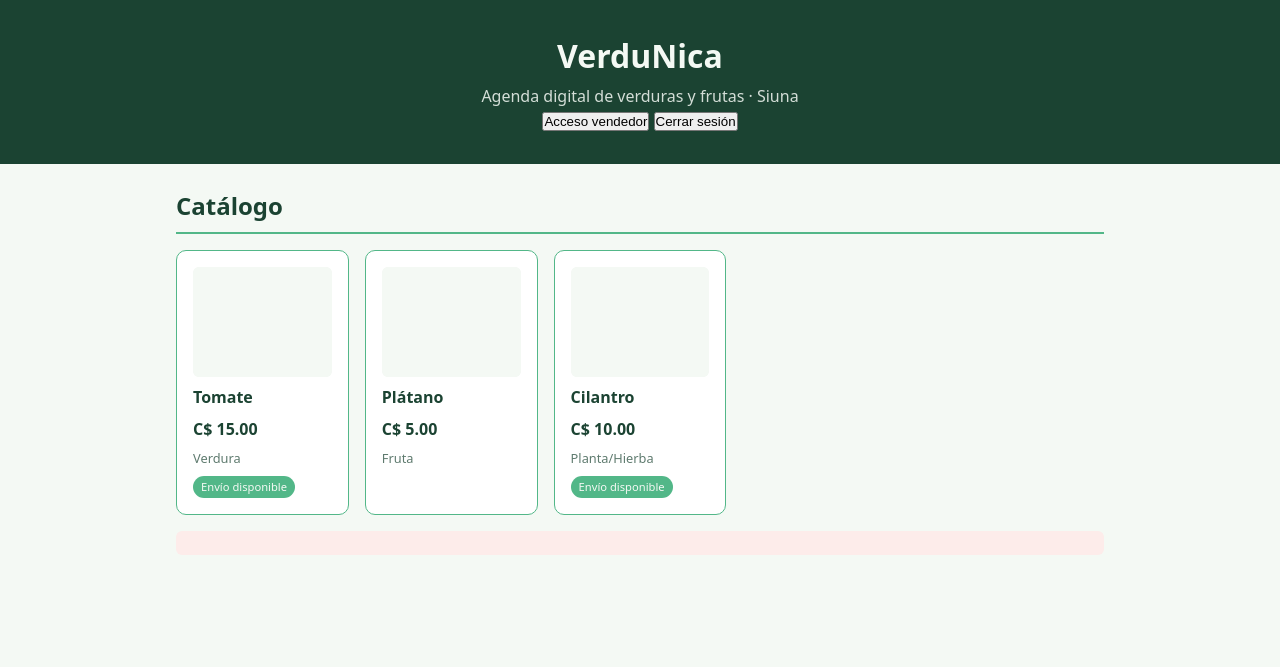
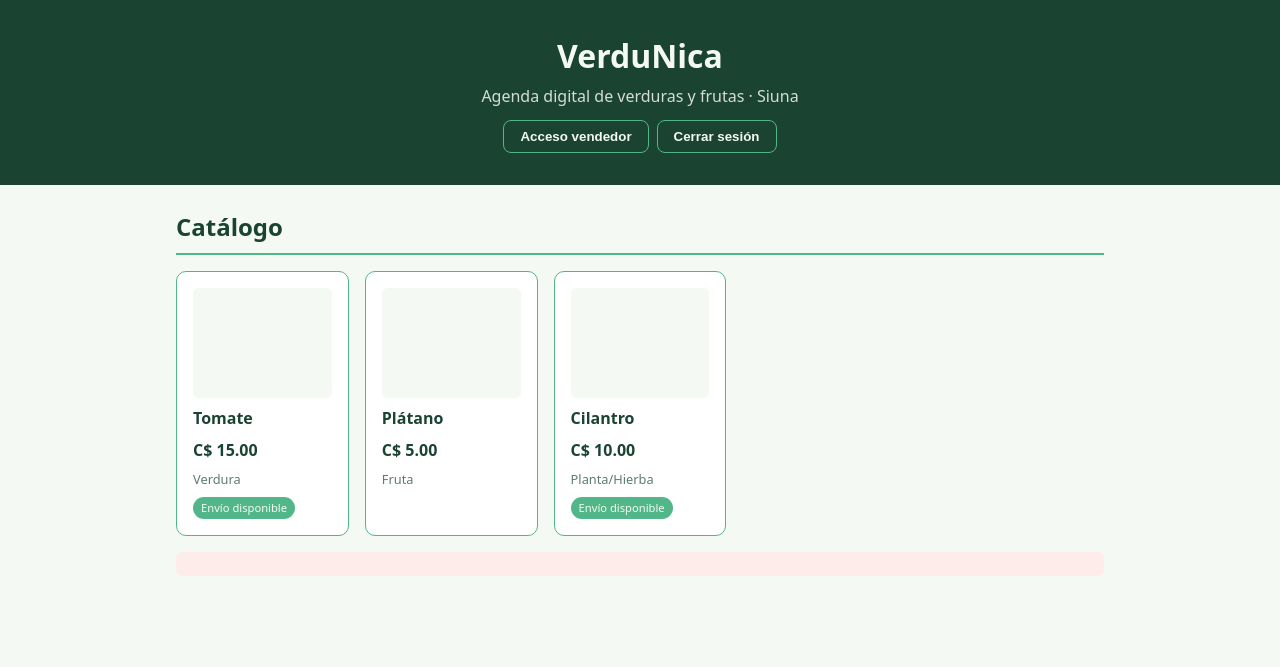
Before and after one commit to losduenosdelserver-ui/proyecto-compra-digital-y-entrega-de-centros-de-verdurerias-siuna-, a plain HTML site: page index.html in a window 1280 px wide. Drawn offline with Linux system fonts and the light colour scheme.

Commit message:
style: corregir nombre de styles.css y agregar estilos de sesion

```diff
--- a/styles.css
+++ b/styles.css
@@ -150,6 +150,27 @@ h2 {
   background-color: #3f9c6c;
 }
 
+.session-control {
+  margin-top: 0.75rem;
+  display: flex;
+  justify-content: center;
+  gap: 0.5rem;
+}
+
+.btn-secondary {
+  background-color: transparent;
+  color: var(--fondo);
+  border: 1px solid var(--verde-menta);
+  border-radius: 8px;
+  padding: 0.5rem 1rem;
+  font-weight: 600;
+  cursor: pointer;
+}
+
+.btn-secondary:hover {
+  background-color: var(--verde-bosque);
+}
+
 .error-log {
   margin-top: 1rem;
   padding: 0.75rem;
```
